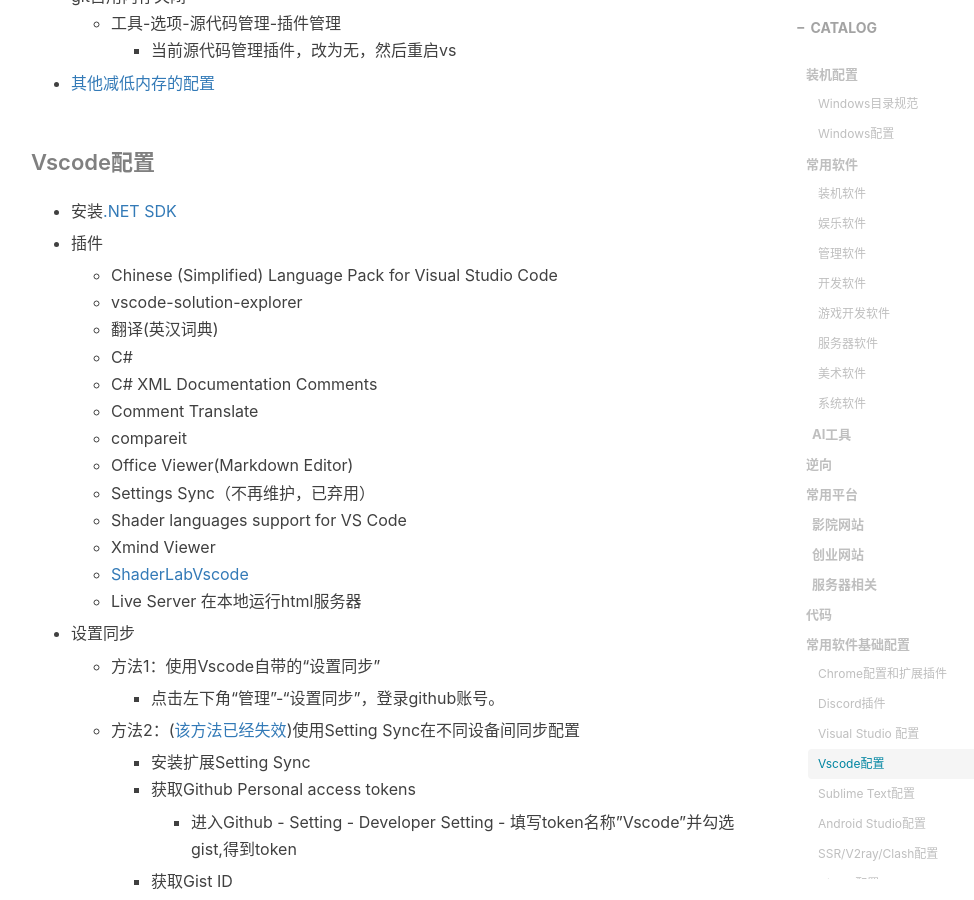
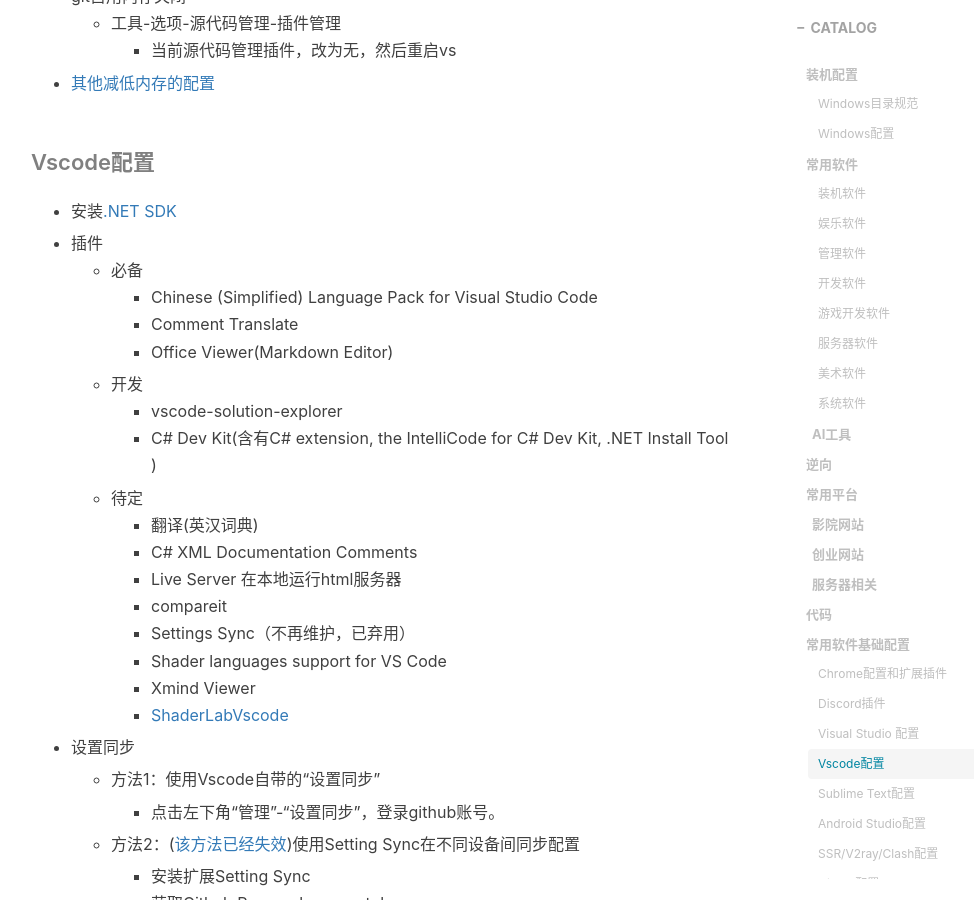
Before and after one commit to gumcstronger/gumcstronger.github.io, a Jekyll site: the page built from _posts/2022/2022-08-24-windows.md, in a window 1280 px wide and 900 px high, scrolled down 7741 px. Shown: the whole window, without its empty margins (234-1208 px from the left). Built offline with Jekyll 4.4.1, drawn with Linux system fonts in a browser that asks for light colours; comment, search, counter and statistics services are not loaded.

Commit message:
Update 2022-08-24-windows.md

```diff
--- a/_posts/2022/2022-08-24-windows.md
+++ b/_posts/2022/2022-08-24-windows.md
@@ -253,20 +253,23 @@
 * 安装[.NET SDK](https://code.visualstudio.com/docs/languages/dotnet)
 
 - 插件
+  - 必备
+    - Chinese (Simplified) Language Pack for Visual Studio Code
+    - Comment Translate
+    - Office Viewer(Markdown Editor)
+  - 开发
+    - vscode-solution-explorer
+    - C# Dev Kit(含有C# extension, the IntelliCode for C# Dev Kit, .NET Install Tool )
+  - 待定
+    - 翻译(英汉词典)
+    - C# XML Documentation Comments
+    - Live Server 在本地运行html服务器
+    - compareit
+    - Settings Sync（不再维护，已弃用）
+    - Shader languages support for VS Code
+    - Xmind Viewer
+    - [ShaderLabVscode](https://github.com/angus945/compute-shader-toolbox/tree/c90e604057ea46eac2a89879361d618d47836cf6/Assets/z_Plugin/ShaderlabVSCode/VSCodePlugin)
 
-  - Chinese (Simplified) Language Pack for Visual Studio Code
-  - vscode-solution-explorer
-  - 翻译(英汉词典)
-  - C#
-  - C# XML Documentation Comments
-  - Comment Translate
-  - compareit
-  - Office Viewer(Markdown Editor)
-  - Settings Sync（不再维护，已弃用）
-  - Shader languages support for VS Code
-  - Xmind Viewer
-  - [ShaderLabVscode](https://github.com/angus945/compute-shader-toolbox/tree/c90e604057ea46eac2a89879361d618d47836cf6/Assets/z_Plugin/ShaderlabVSCode/VSCodePlugin)
-  - Live Server 在本地运行html服务器
 - 设置同步
 
   - 方法1：使用Vscode自带的“设置同步”
```
